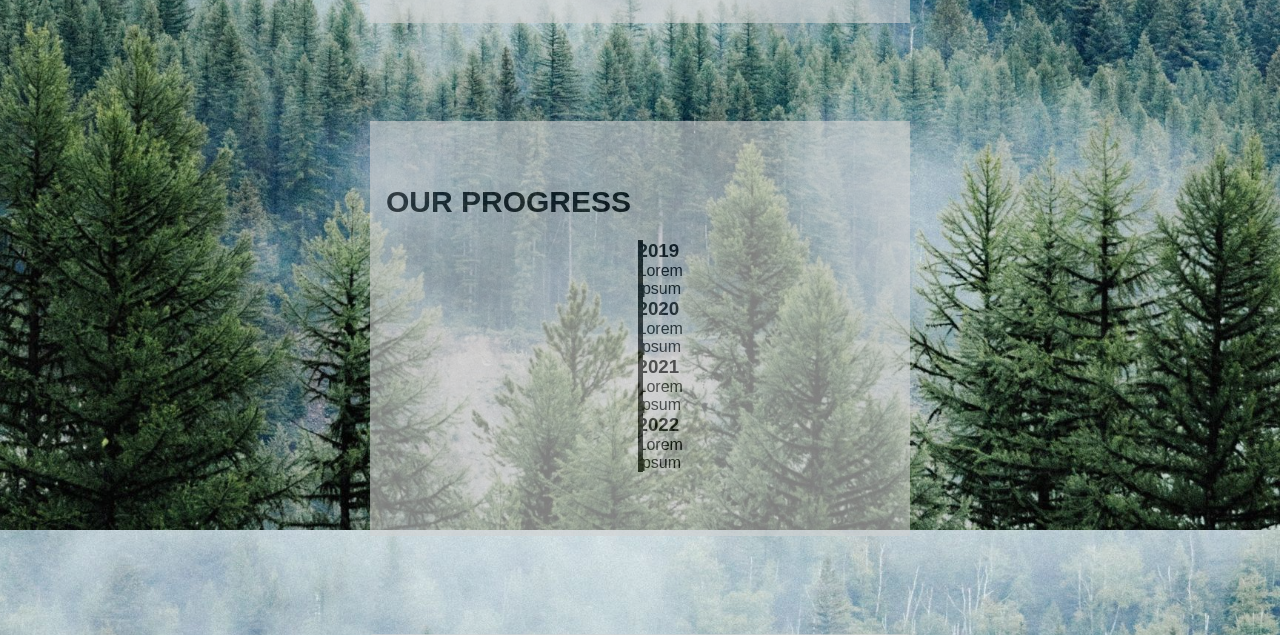
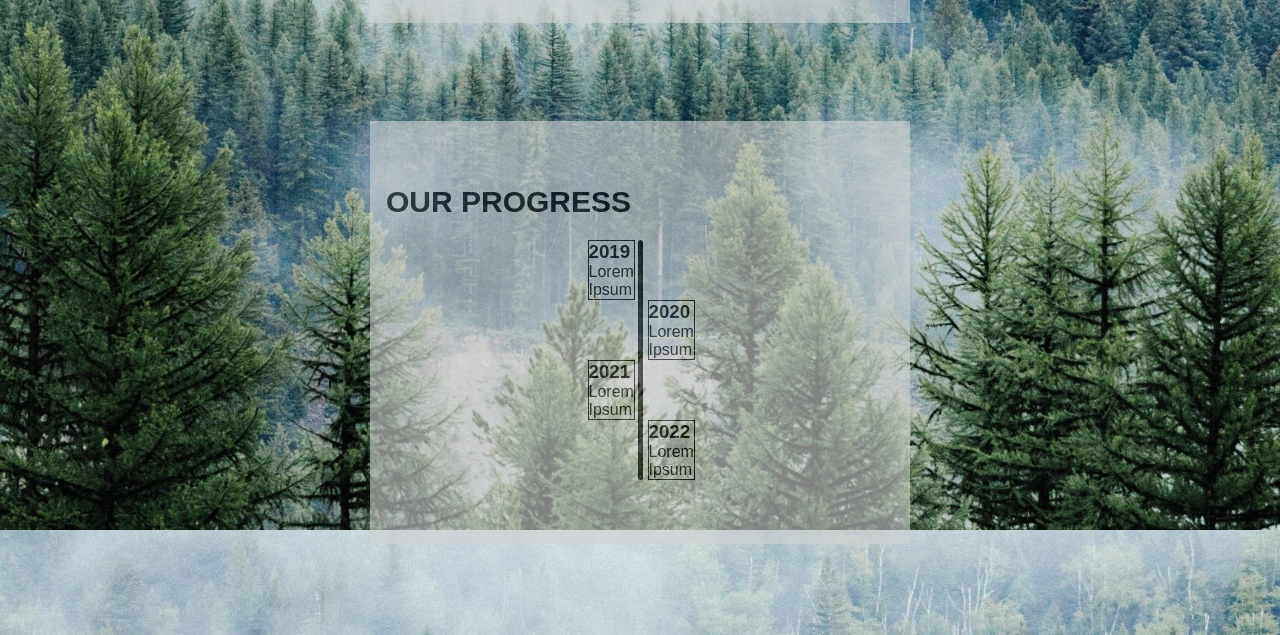
Before and after one commit to JulianGrafen/project-vencio, a PHP site: page / in a window 1280 px wide. Shown: the part 1070-1705 px from the top of the page. Run offline with PHP 8.4, Linux system fonts and the light colour scheme.

Commit message:
timeline working, style missing

```diff
--- a/styles.css
+++ b/styles.css
@@ -180,16 +180,30 @@ h3 {
     font-weight: bold;
 }
 
-.content{
+.container{
     position: relative;
-    padding-right: 10px;
+    min-width: min-content;
+    border: 1px solid black;
+
+}
+
+
+.timeline-dot{
+    max-height: 5px;
+    width: 5px;
+    background-color: red;
+    margin: 0 auto;
+    border-radius: 50px;
 }
 
 .timeline{
     width: 5px;
     background-color: black;
-    margin: 0 auto
+    margin: 0 auto;
+    border-radius: 5px;
 }
+
+
 
 .timeline-box {
     background-color: lightgrey;
@@ -199,6 +213,14 @@ h3 {
     margin-bottom: 5em;
     width: 100%;
     padding: 4em 1em;
+}
+
+.left{
+    transform: translateX(-50px);
+}
+
+.right{
+    transform : translateX(10px);
 }
 
 
```
